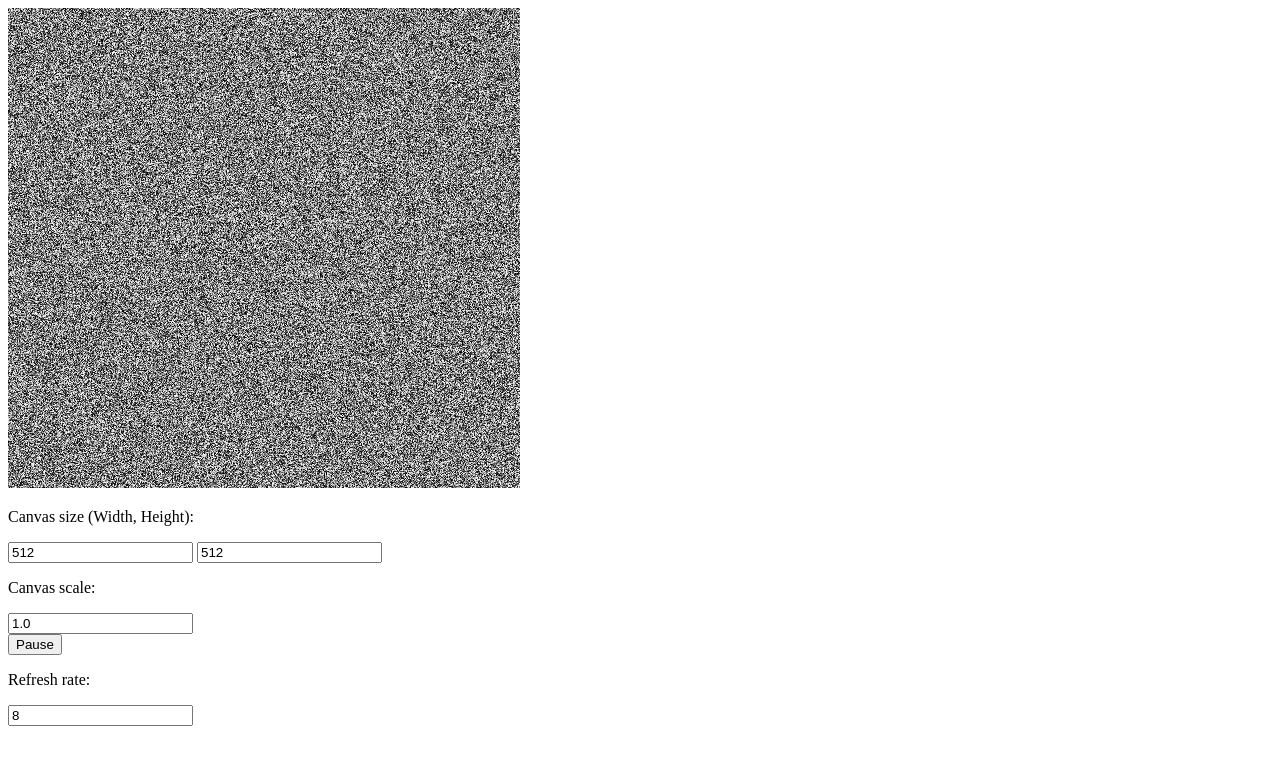
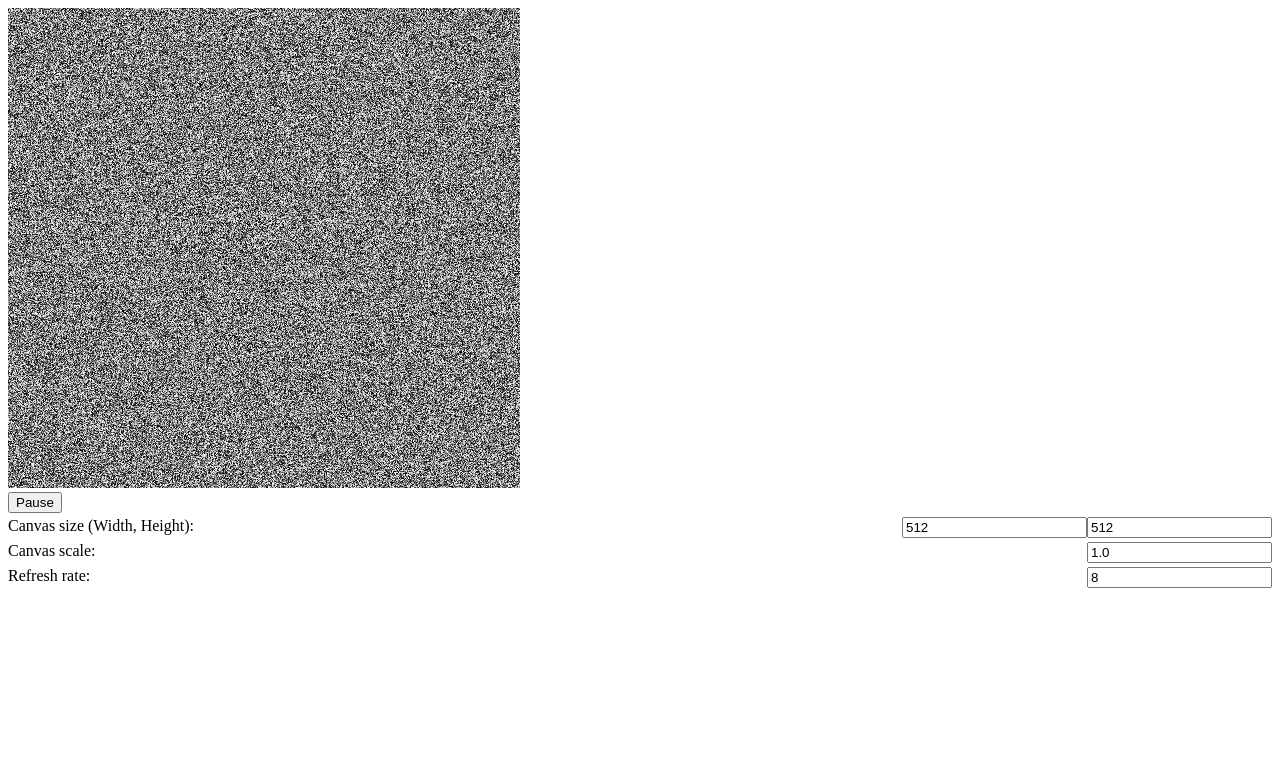
Before and after one commit to octosvero/hallucinoise, a plain HTML site: page index.html in a window 1280 px wide. Drawn offline with Linux system fonts and the light colour scheme; animation ran at ten frames a second.

Commit message:
Add CSS styling

```diff
--- a/index.html
+++ b/index.html
@@ -4,21 +4,34 @@
     <meta charset="UTF-8">
     <meta name="viewport" content="width=device-width, initial-scale=1.0">
     <title>Hallucinoise</title>
+    <link rel="stylesheet" href="style.css"/>
 </head>
 <body>
-    <canvas id="noise-canvas" width="640" height="480" style="image-rendering: pixelated;"></canvas>
-    <br>
-    <p>Canvas size (Width, Height):</p>
-    <input type="text" id="inp-canvaswidth" value="512"/>
-    <input type="text" id="inp-canvasheight" value="512"/>
-    <br>
-    <p>Canvas scale:</p>
-    <input type="text" id="inp-canvasscale" value="1.0"/>
-    <br>
-    <button id="btn-toggleanim">Pause</button>
-    <br>
-    <p>Refresh rate:</p>
-    <input type="text" id="inp-refreshrate" value="8"/>
+    <div id="div-top">
+        <canvas id="noise-canvas" width="640" height="480" style="image-rendering: pixelated;"></canvas>
+    </div>
+
+    <div id="div-bottom">
+        <div class="entry">
+            <button id="btn-toggleanim">Pause</button>
+        </div>
+
+        <div class="entry">
+            <span>Canvas size (Width, Height):</span>
+            <input class="value" type="text" id="inp-canvaswidth" value="512"/>
+            <input class="value" type="text" id="inp-canvasheight" value="512"/>
+        </div>
+
+        <div class="entry">
+            <span>Canvas scale:</span>
+            <input class="value" type="text" id="inp-canvasscale" value="1.0"/>
+        </div>
+
+        <div class="entry">
+            <span>Refresh rate:</span>
+            <input class="value" type="text" id="inp-refreshrate" value="8"/>
+        </div>
+    </div>
     <script src="index.js"></script>
 </body>
 </html>
--- /dev/null
+++ b/style.css
@@ -0,0 +1,18 @@
+div#div-bottom {
+    display: flex;
+    flex-direction: column;
+}
+
+div.entry {
+    /*display: flex;*/
+    /*flex-direction: row;*/
+    margin-bottom: 4px;
+}
+
+.value {
+    float: right;
+}
+
+p {
+    margin: 0px;
+}
```
